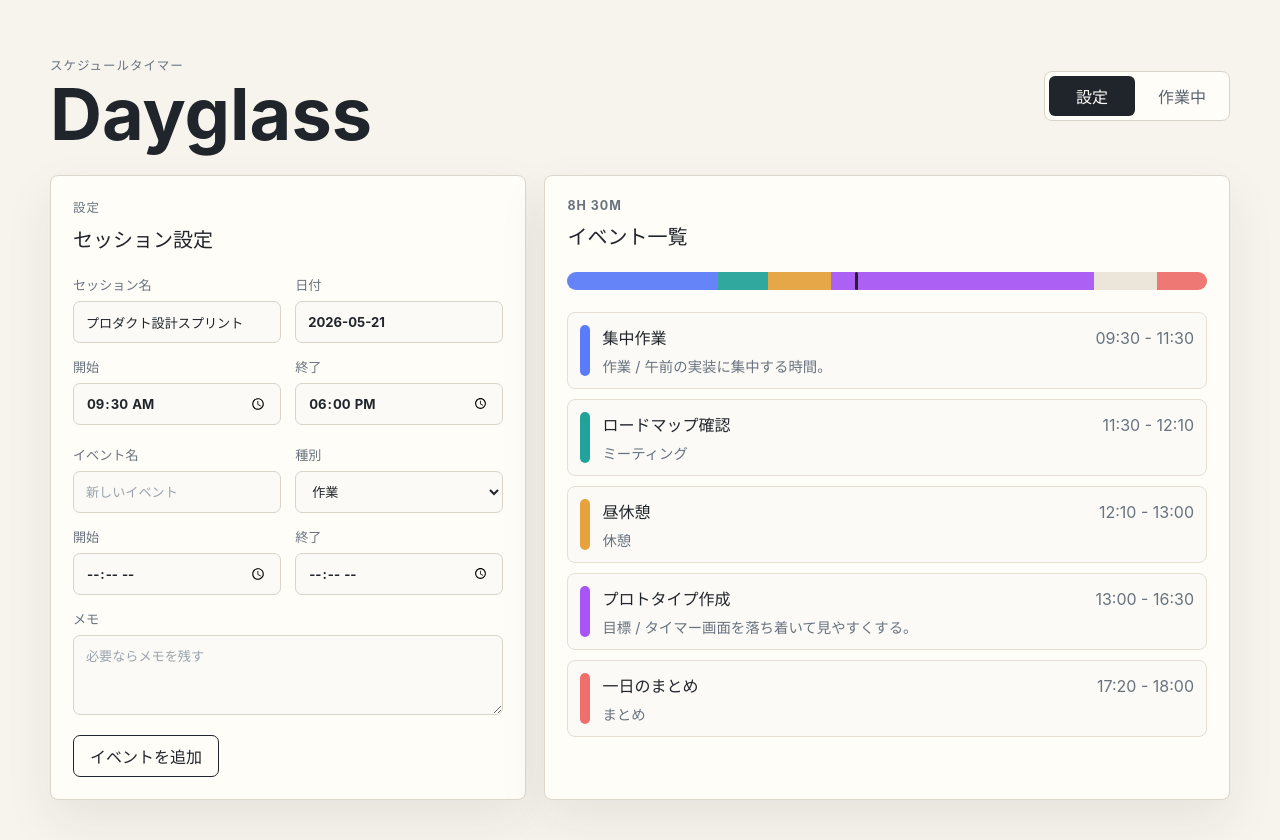
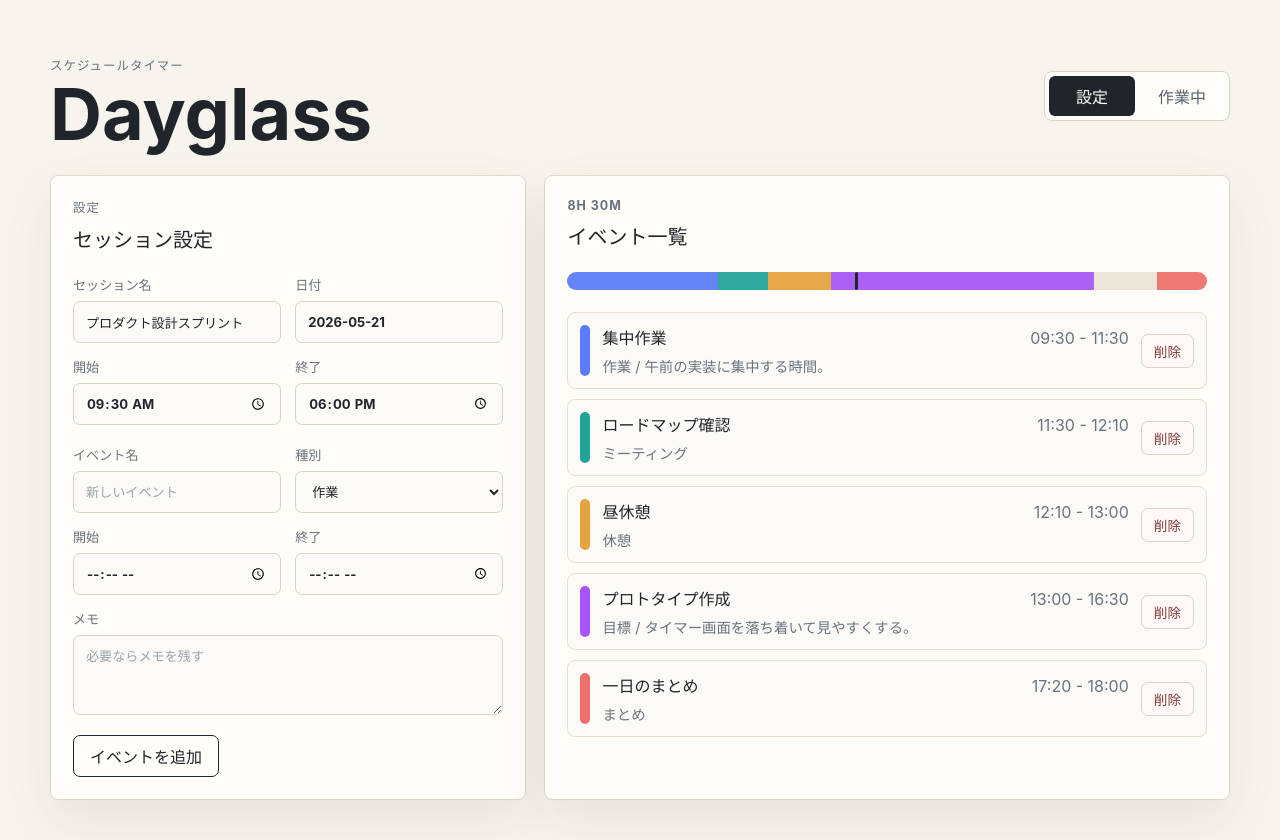
Before and after one commit to 427harinn/Dayglass, a React (Vite) app: page / in a window 1280 px wide. Built offline with nearby package versions, Linux system fonts and the light colour scheme.

Commit message:
イベントに削除ボタンを追加

```diff
--- a/src/components/EventForm.tsx
+++ b/src/components/EventForm.tsx
@@ -1,7 +1,10 @@
 import type { ChangeEvent, FormEvent } from 'react';
 import { useState } from 'react';
 import { eventTypeLabels } from '../features/schedule/defaultSession';
-import { getEventTimeRangeError } from '../features/schedule/scheduleUtils';
+import {
+  getEventTimeRangeError,
+  sortEventsByStartTime,
+} from '../features/schedule/scheduleUtils';
 import type { DayglassEvent, DayglassSession, EventType } from '../features/schedule/scheduleTypes';
 
 type EventFormProps = {
@@ -90,7 +93,7 @@ export function EventForm({ session, timeRangeError, onSessionChange }: EventFor
 
     onSessionChange({
       ...session,
-      events: [...session.events, nextEvent],
+      events: sortEventsByStartTime([...session.events, nextEvent]),
     });
     setEventDraft(initialEventDraft);
     setEventError(undefined);
--- a/src/components/EventList.tsx
+++ b/src/components/EventList.tsx
@@ -4,9 +4,10 @@ import type { DayglassEvent } from '../features/schedule/scheduleTypes';
 
 type EventListProps = {
   events: DayglassEvent[];
+  onDeleteEvent: (eventId: string) => void;
 };
 
-export function EventList({ events }: EventListProps) {
+export function EventList({ events, onDeleteEvent }: EventListProps) {
   return (
     <div className="event-list">
       {events.map((event) => (
@@ -23,6 +24,14 @@ export function EventList({ events }: EventListProps) {
             </div>
             <p>{eventTypeLabels[event.type]}{event.memo ? ` / ${event.memo}` : ''}</p>
           </div>
+          <button
+            className="event-row__delete"
+            type="button"
+            aria-label={`${event.title}を削除`}
+            onClick={() => onDeleteEvent(event.id)}
+          >
+            削除
+          </button>
         </article>
       ))}
     </div>
--- a/src/components/SetupView.tsx
+++ b/src/components/SetupView.tsx
@@ -5,6 +5,7 @@ import {
   getSessionDuration,
   getSessionTimeRangeError,
   minutesToDurationLabel,
+  sortEventsByStartTime,
 } from '../features/schedule/scheduleUtils';
 import type { DayglassSession } from '../features/schedule/scheduleTypes';
 import { EventForm } from './EventForm';
@@ -21,6 +22,14 @@ export function SetupView({ session, onSessionChange }: SetupViewProps) {
   const timelineSegments = buildTimelineSegments(session);
   const elapsedPercent = getElapsedPercent(session, demoNowTime);
   const duration = getSessionDuration(session);
+  const sortedEvents = sortEventsByStartTime(session.events);
+
+  const handleDeleteEvent = (eventId: string) => {
+    onSessionChange({
+      ...session,
+      events: session.events.filter((event) => event.id !== eventId),
+    });
+  };
 
   return (
     <main className="setup-view">
@@ -42,7 +51,7 @@ export function SetupView({ session, onSessionChange }: SetupViewProps) {
           <h2>イベント一覧</h2>
         </div>
         <Timeline segments={timelineSegments} elapsedPercent={elapsedPercent} />
-        <EventList events={session.events} />
+        <EventList events={sortedEvents} onDeleteEvent={handleDeleteEvent} />
       </section>
     </main>
   );
--- a/src/features/schedule/scheduleUtils.ts
+++ b/src/features/schedule/scheduleUtils.ts
@@ -30,6 +30,9 @@ export const minutesToDurationLabel = (minutes: number) => {
 
   return `${hours}h ${remainingMinutes}m`;
 };
+
+export const sortEventsByStartTime = (events: DayglassEvent[]) =>
+  [...events].sort((a, b) => timeToMinutes(a.startTime) - timeToMinutes(b.startTime));
 
 export const getSessionDuration = (session: DayglassSession) =>
   timeToMinutes(session.endTime) - timeToMinutes(session.startTime);
@@ -128,9 +131,7 @@ export const getNextEvent = (
 ) => {
   const now = timeToMinutes(nowTime);
 
-  return events
-    .filter((event) => timeToMinutes(event.startTime) >= now)
-    .sort((a, b) => timeToMinutes(a.startTime) - timeToMinutes(b.startTime))[0];
+  return sortEventsByStartTime(events).find((event) => timeToMinutes(event.startTime) >= now);
 };
 
 export const getCurrentEvent = (
@@ -139,7 +140,7 @@ export const getCurrentEvent = (
 ) => {
   const now = timeToMinutes(nowTime);
 
-  return events.find((event) => {
+  return sortEventsByStartTime(events).find((event) => {
     if (!event.endTime) {
       return false;
     }
@@ -161,7 +162,7 @@ export const buildTimelineSegments = (
     return [];
   }
 
-  return session.events
+  return sortEventsByStartTime(session.events)
     .filter((event) => event.endTime)
     .map((event) => {
       const eventStart = timeToMinutes(event.startTime);
@@ -186,7 +187,7 @@ export const buildHourglassSegments = (
 ): HourglassSegment[] => {
   const now = timeToMinutes(nowTime);
   const sessionEnd = timeToMinutes(session.endTime);
-  const remainingEvents = session.events.filter((event) => {
+  const remainingEvents = sortEventsByStartTime(session.events).filter((event) => {
     if (!event.endTime) {
       return false;
     }
--- a/src/styles.css
+++ b/src/styles.css
@@ -228,7 +228,7 @@ textarea::placeholder {
 
 .event-row {
   display: grid;
-  grid-template-columns: 10px minmax(0, 1fr);
+  grid-template-columns: 10px minmax(0, 1fr) auto;
   gap: 12px;
   align-items: stretch;
   min-height: 72px;
@@ -273,6 +273,23 @@ textarea::placeholder {
 
 .event-row p {
   font-size: 0.9rem;
+}
+
+.event-row__delete {
+  align-self: center;
+  min-height: 34px;
+  border: 1px solid #d9d3c8;
+  border-radius: 7px;
+  padding: 0 12px;
+  color: #7e3b39;
+  background: #fff8f6;
+  font-size: 0.85rem;
+  font-weight: 800;
+}
+
+.event-row__delete:hover {
+  border-color: #ef6f6c;
+  color: #a13f3d;
 }
 
 .focus-view {
@@ -416,6 +433,15 @@ textarea::placeholder {
     gap: 4px;
   }
 
+  .event-row {
+    grid-template-columns: 10px minmax(0, 1fr);
+  }
+
+  .event-row__delete {
+    grid-column: 2;
+    justify-self: start;
+  }
+
   .focus-view__hero {
     grid-template-columns: 1fr;
     gap: 22px;
```
